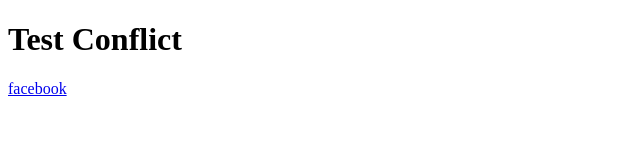
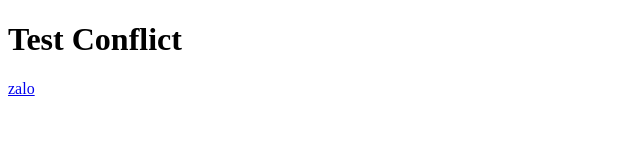
Before and after one commit to NguyenNhatVuong99/test_conflict, a plain HTML site: page index.html in a window 1280 px wide. Shown: the full height of the page, 0-640 px from the left. Drawn offline with Linux system fonts and the light colour scheme.

Commit message:
add zalo

```diff
--- a/index.html
+++ b/index.html
@@ -8,5 +8,5 @@
 </head>
 <body>
     <h1>Test Conflict</h1>
-    <a href="https://www.facebook.com/">facebook</a>
+    <a href="https://www.zalo.com/">zalo</a>
 </html>
```
